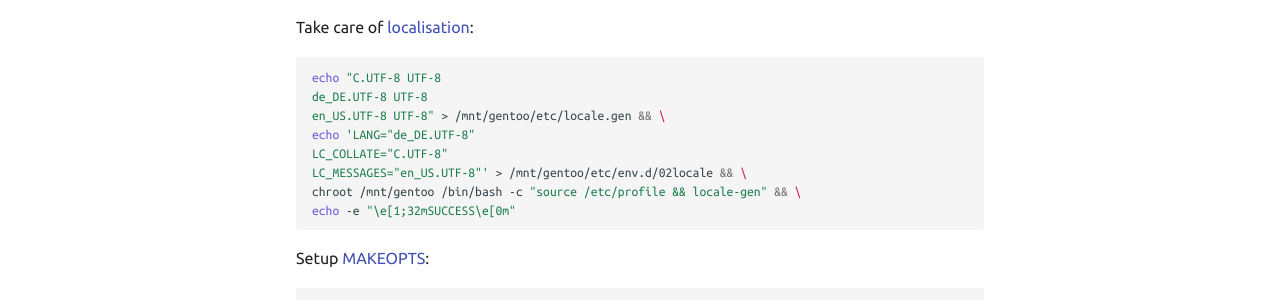
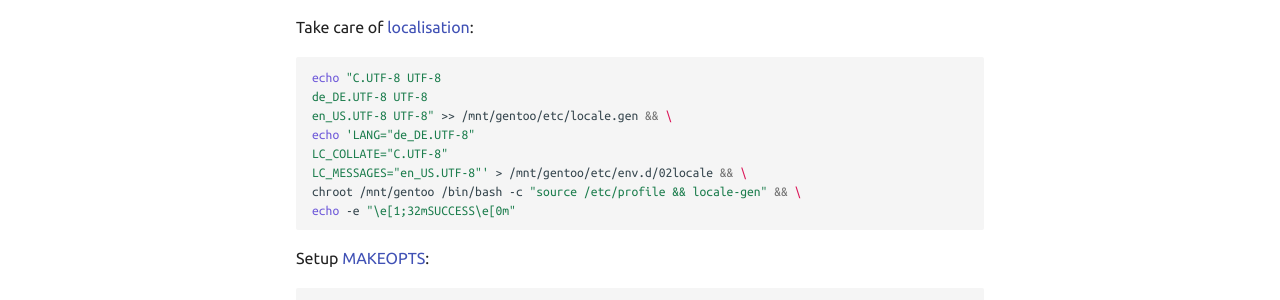
Before and after one commit to duxsco/gentoo-installation, an MkDocs documentation site: the page built from docs/chrooting.md, in a window 1280 px wide and 1367 px high. Shown: the part 740-1040 px from the top of the window. Built offline with MkDocs 1.6.1 and Material for MkDocs 9.7.7, drawn with Linux system fonts in a browser that asks for light colours; comment, search, counter and statistics services are not loaded.

````diff
--- a/docs/chrooting.md
+++ b/docs/chrooting.md
@@ -35,7 +35,7 @@ Take care of [localisation](https://wiki.gentoo.org/wiki/Localization/Guide#Gene
 ```shell
 echo "C.UTF-8 UTF-8
 de_DE.UTF-8 UTF-8
-en_US.UTF-8 UTF-8" > /mnt/gentoo/etc/locale.gen && \
+en_US.UTF-8 UTF-8" >> /mnt/gentoo/etc/locale.gen && \
 echo 'LANG="de_DE.UTF-8"
 LC_COLLATE="C.UTF-8"
 LC_MESSAGES="en_US.UTF-8"' > /mnt/gentoo/etc/env.d/02locale && \
````
